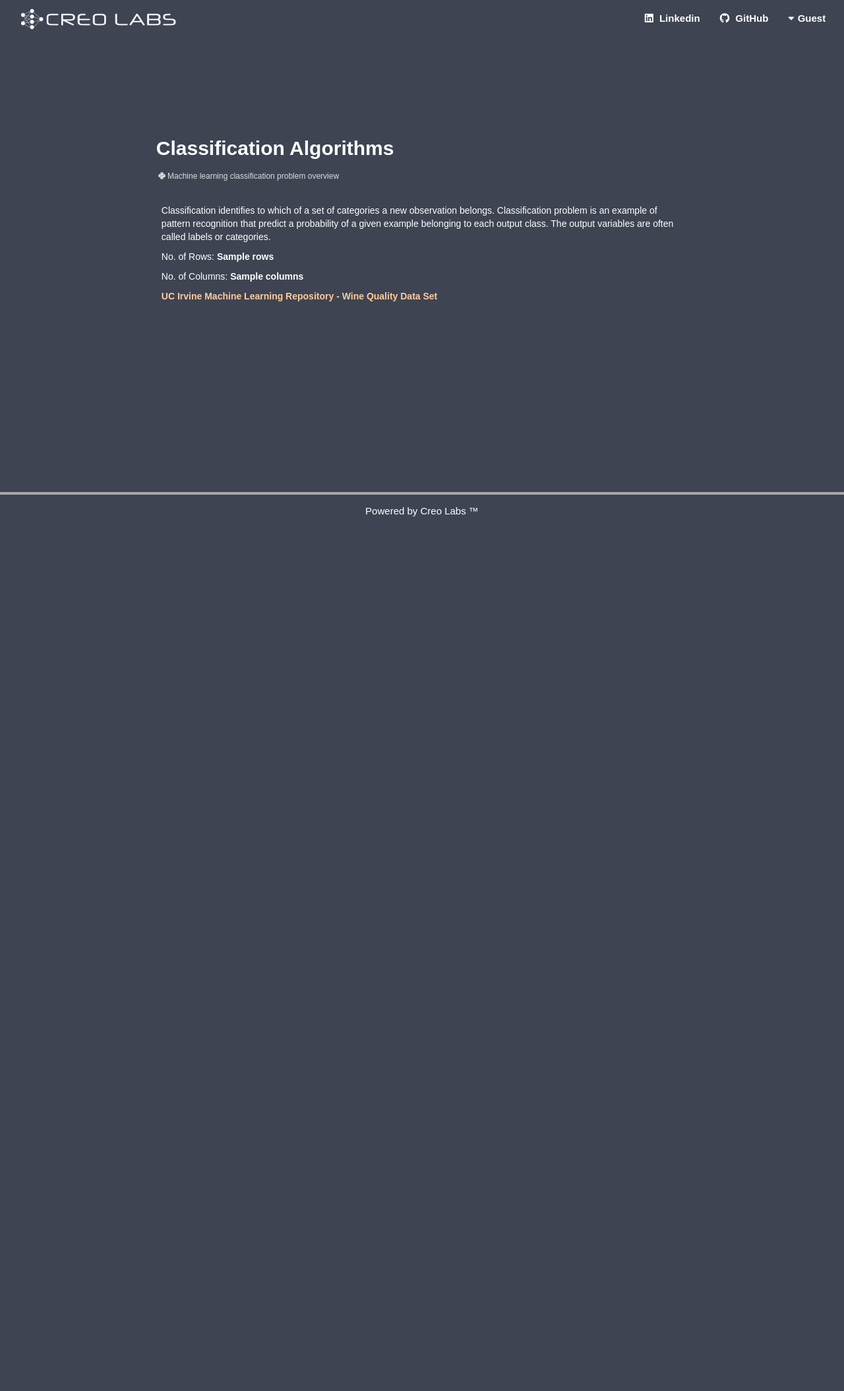
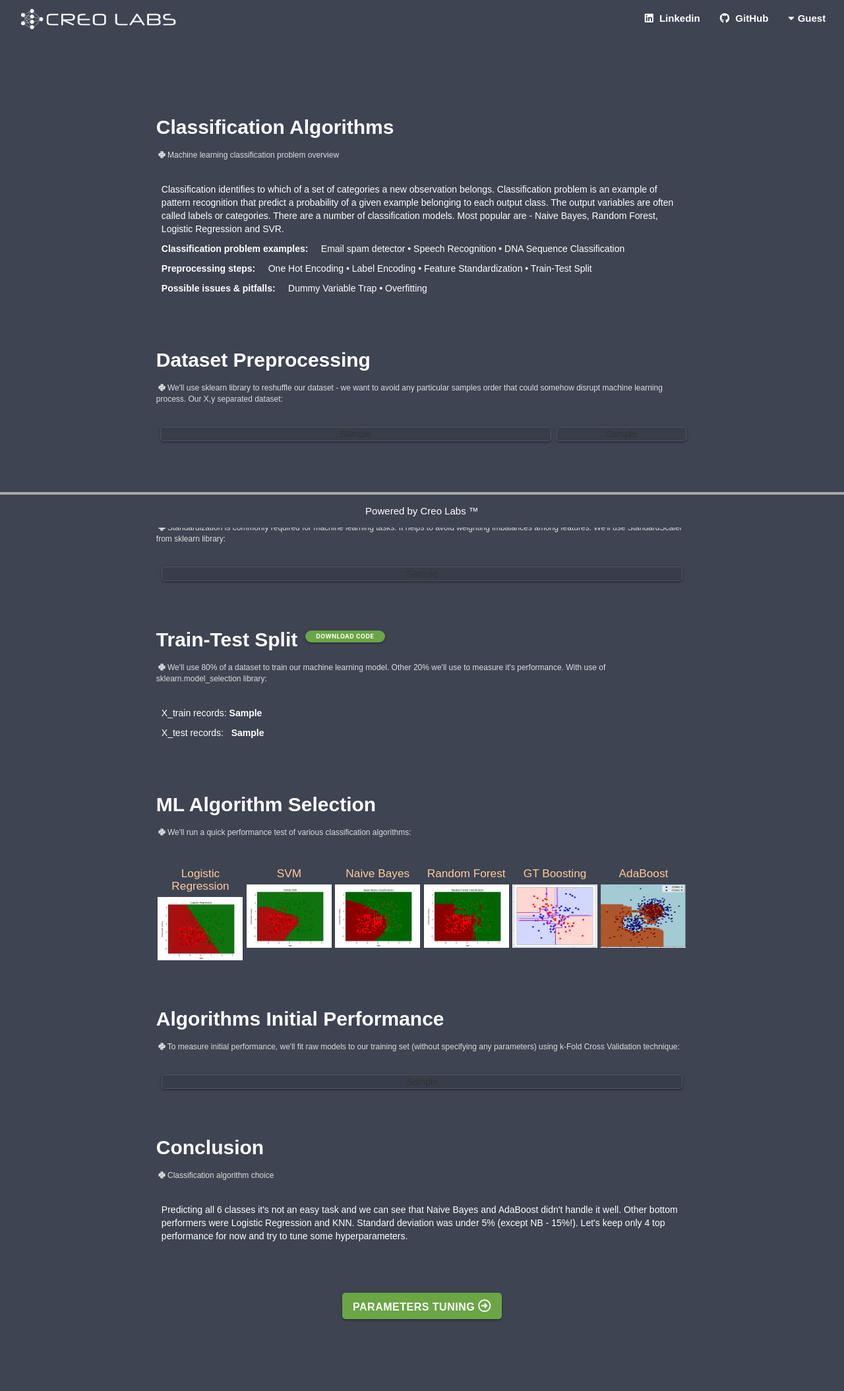
Before and after one commit to LukaszMalucha/Flask-Wine-Quality, a Flask app: template project/algorithms/templates/classifier_build.html in a window 1280 px wide. Shown: the whole page at 66% size. Before the commit the page ends 783 px from the top, so only its background shows below. Run offline with Flask 2, Linux system fonts and the light colour scheme; the template is opened without the code that fills it: most values are stand-ins (such as "Sample title", 1, 10 or a date in 2020); parts of the project's set-up code (start-up, migrations or seed data) failed here and were passed over; some libraries are stand-ins or nearby versions; some web fonts are replaced.

Commit message:
algorithm

```diff
--- a/project/algorithms/templates/classifier_build.html
+++ b/project/algorithms/templates/classifier_build.html
@@ -4,9 +4,6 @@
 {% block content %}
 <div class="row header">
     <div id="messageAlert" class="alert alert-message" role="alert">
-    </div>
-    <div id="messageError" class="alert alert-message" role="alert">
-
     </div>
 </div>
 
@@ -18,256 +15,136 @@
     <div class="row row-cards">
         <div class="card card-transparent">
             <p>Classification identifies to which of a set of categories a new observation belongs. Classification
-                problem is an example of pattern recognition that predict a probability of a given example belonging to
-                each output class. The output variables are often  called labels or categories.
+                problem is an example of pattern recognition that predict a probability of a given example belonging
+                to each output class. The output variables are often called labels or categories. There are a number of
+                classification models. Most popular are - Naive Bayes, Random Forest, Logistic Regression and SVR.
             </p>
-            <p>No. of Rows: <b>{{rows}}</b></p>
-            <p>No. of Columns: <b>{{columns}}</b></p>
-            <a target="_blank" href="https://archive.ics.uci.edu/ml/datasets/wine+quality">UC Irvine Machine Learning
-                Repository - Wine Quality Data Set</a>
+            <p><b>Classification problem examples: </b> &nbsp; &nbsp; Email spam detector • Speech Recognition • DNA Sequence Classification</p>
+            <p><b>Preprocessing steps: </b> &nbsp; &nbsp; One Hot Encoding • Label Encoding • Feature
+                Standardization • Train-Test Split</p>
+            <p><b>Possible issues & pitfalls: </b> &nbsp; &nbsp; Dummy Variable Trap • Overfitting </p>
         </div>
     </div>
+    <div class="row row-title">
+        <h3>Dataset Preprocessing</h3>
+        <p>&nbsp;<i class="fab fa-python"> </i> We'll use sklearn library to reshuffle our dataset - we want to avoid
+            any particular samples order that could somehow disrupt machine learning process. Our X,y separated dataset:
+        </p>
+    </div>
+    <div class="row row-cards">
+        <div class="col-md-9 plain-element">
+            <div class="card card-table">
+                {{X_head | safe}}
+            </div>
+        </div>
+        <div class="col-md-3 plain-element">
+            <div class="card card-table">
+                {{y_head | safe}}
+            </div>
+        </div>
+    </div>
+    <div class="row row-title">
+        <h3>Features Standardization</h3>
+        <p>&nbsp;<i class="fab fa-python"> </i> Standardization is commonly required for machine learning tasks. It
+            helps to avoid weighting imbalances among features. We'll use StandardScaler from sklearn library:</p>
+    </div>
+    <div class="row row-cards">
+        <div class="col-md-12 plain-element">
+            <div class="card card-table">
+                {{ X_transformed_df | safe }}
+            </div>
+        </div>
+    </div>
+    <div class="row row-title">
+        <div class="box">
+            <h3>Train-Test Split</h3>
+            <form action="{{url_for('algorithms.download_code', code_name='classifier_build') }}" method="GET"
+                  enctype="multipart/form-data">
+                 <button type="Download" class="btn button-inline">Download Code</button>
+            </form>
+        </div>
+        <p>&nbsp;<i class="fab fa-python"> </i> We'll use 80% of a dataset to train our machine learning model. Other
+            20% we'll use to measure it's performance. With use of sklearn.model_selection library:</p>
+    </div>
+    <div class="row row-cards">
+        <div class="card card-transparent">
+            <p>X_train records: <b>{{X_train_len}}</b></p>
+            <p>X_test records: &nbsp; <b>{{X_test_len}}</b></p>
+        </div>
+    </div>
+    <div class="row row-title">
+        <h3>ML Algorithm Selection</h3>
+        <p>&nbsp;<i class="fab fa-python"> </i> We'll run a quick performance test of various classification algorithms:
+        </p>
+    </div>
+    <div class="row row-cards">
+        <div class="col-md-2 plain-element">
+            <h6> Logistic Regression</h6>
+            <img src="/static/img/LR.gif" class="img-responsive plot"/>
+        </div>
+        <div class="col-md-2 plain-element">
+            <h6> SVM</h6>
+            <img src="/static/img/KSVM.gif" class="img-responsive plot"/>
+        </div>
+        <div class="col-md-2 plain-element">
+            <h6> Naive Bayes</h6>
+            <img src="/static/img/NB.gif" class="img-responsive plot"/>
+        </div>
+        <div class="col-md-2 plain-element">
+            <h6> Random Forest</h6>
+            <img src="/static/img/RFC.gif" class="img-responsive plot"/>
+        </div>
+        <div class="col-md-2 plain-element">
+            <h6> GT Boosting</h6>
+            <img src="/static/img/GTB.gif" class="img-responsive plot"/>
+        </div>
+        <div class="col-md-2 plain-element">
+            <h6>AdaBoost</h6>
+            <img src="/static/img/AB.gif" class="img-responsive plot"/>
+        </div>
+    </div>
+    <div class="row row-title">
+        <h3>Algorithms Initial Performance</h3>
+        <p>&nbsp;<i class="fab fa-python"> </i> To measure initial performance, we'll fit raw models to our training set
+            (without specifying any parameters) using k-Fold Cross Validation technique:
+        </p>
+    </div>
+    <div class="row row-cards">
+        <div class="col-md-12 plain-element">
+            <div class="card card-table">
+                {{ accuracies_initial | safe }}
+            </div>
+        </div>
+    </div>
+    <div class="row row-title">
+        <h3>Conclusion</h3>
+        <p>&nbsp;<i class="fab fa-python"> </i> Classification algorithm choice
+        </p>
+    </div>
+    <div class="row row-cards">
+        <div class="card card-transparent">
+            <p>Predicting all 6 classes it's not an easy task and we can see that Naive Bayes and AdaBoost
+                didn't handle it well. Other bottom performers were Logistic Regression and KNN. Standard
+                deviation was under 5% (except NB - 15%!). Let's keep only 4 top performance for now and try to tune
+                some hyperparameters.</p>
+        </div>
+    </div>
+<div class="row row-cards">
+              <a href="{{ url_for('algorithms.classifier_fit') }}" class="btn btn-navigation"
+               id="navigation"><span>Parameters Tuning <i class="far fa-arrow-alt-circle-right"></i></span></a>
 
+</div>
 
+<div class="row row-cards"> </div>
 </div>
 
 
 {% endblock %}
 
-
-<div class="card text-center" id="main_card">
-    <br>
-    <h1>Classification Overview</h1>
-    <br>
-    <div class="row"></div>
-    <div class="row">
-        <div class="col-md-12 text-center" id="desc_col">
-            <div class="card" id="description_card">
-                <div class="row text-center">
-                    <div class="col-md-3 text-left" id="text_card">
-                        <h2>Overview:</h2>
-                        <p>
-                        </p>
-                    </div>
-                    <div class="col-md-3 text-left" id="text_card">
-
-                        <h2>Real life example:</h2>
-                        <li>Email spam detector</li>
-                        <li>Handwritten Digit Recognition.</li>
-                        <li>Speech Recognition.</li>
-                        <li>DNA Sequence Classification.</li>
-                    </div>
-                    <div class="col-md-2 text-left" id="text_card">
-                        <h2>Preprocessing:</h2>
-
-                        <li> One Hot Encoding</li>
-                        <li> Label Encoding</li>
-                        <li> StandardScaler</li>
-                        <li> Train-Test Split</li>
-
-                    </div>
-                    <div class="col-md-2 text-left" id="text_card">
-                        <h2>Possible issues:</h2>
-                        <li> Dummy Variable Trap</li>
-                        <li> Overfitting</li>
-
-                    </div>
-                    <div class="col-md-2 text-left" id="text_card">
-                        <h2>Read more:</h2>
-                        <li><a target="_blank"
-                               href="https://machinelearningmastery.com/classification-versus-regression-in-machine-learning/">Machine
-                            Learning Mastery</a></li>
-                        <li><a target="_blank"
-                               href="https://www.geeksforgeeks.org/regression-classification-supervised-machine-learning/">GeeksforGeeks</a>
-                        </li>
-                        <li><a target="_blank" href="https://www.youtube.com/watch?v=f7YB73F0zDo">ML Introduction:
-                            Classification</a></li>
-                        <li><a target="_blank"
-                               href="https://www.datascience.com/blog/regression-and-classification-machine-learning-algorithms">Regression
-                            vs. Classification</a></li>
-                    </div>
-                </div>
-            </div>
+<div class="box">
+            <h3>Conclusion</h3>
+            <form action="{{url_for('algorithms.download_code', code_name='classifier_build') }}" method="GET"
+                  enctype="multipart/form-data">
+                 <button type="Download" class="btn button-inline">Download Code</button>
+            </form>
         </div>
-    </div>
-    <div class="row"></div>
-    <div class="row"></div>
-    <br>
-    <h1>Dataset Preprocessing</h1>
-    <br>
-    <div class="row">
-        <div class="col-md-12 text-center" id="desc_col">
-
-            <div class="card" id="description_card">
-                <div class="row text-center">
-                    <div class="col-md-12 text-center" id="text_card">
-                        <h2>Dataset shuffle, separating labels & features</h2>
-                        <br>
-                        <br>
-                        <p>We'll use sklearn library to reshuffle our dataset - we want to avoid any particular samples
-                            order that could somehow disrupt machine learning process. Our X,y separated dataset:</p>
-                        <br>
-                        <div class="col-md-8 text-center">
-                            <h2 style="color: #800000">X (features)</h2>
-                            <br> {{X_head | safe}}
-                        </div>
-                        <div class="col-md-1 text-left"></div>
-                        <div class="col-md-2 text-center">
-                            <h2 style="color: #800000">y (label)</h2>
-                            <br> {{y_head | safe}}
-                        </div>
-                    </div>
-                </div>
-            </div>
-            <br>
-        </div>
-
-        <div class="col-md-12 text-center" id="desc_col">
-            <div class="card" id="description_card">
-                <div class="row text-center">
-                    <div class="col-md-12 text-center" id="text_card">
-                        <h2>Features Standardisation</h2>
-                        <br>
-                        <br>
-                        <p>Standardization is commonly required for machine learning tasks. It helps to avoid weighting
-                            imbalances among features. We'll use StandardScaler from sklearn library:</p>
-                        <br> {{ X_transformed_df | safe }}
-                    </div>
-                </div>
-            </div>
-            <br>
-        </div>
-        <div class="col-md-12 text-center" id="desc_col">
-            <div class="card" id="description_card">
-                <div class="row text-center">
-                    <div class="col-md-12 text-center" id="text_card">
-                        <h2>Train/Test split</h2>
-                        <br>
-                        <p>We'll use 80% of a dataset to train our machine learning model. Other 20% we'll use to
-                            measure it's performance. With use of sklearn.model_selection library:</p>
-                        <br>
-                        <br>
-                        <div class="col-md-1 text-left"></div>
-                        <div class="col-md-5 text-center">
-                            <h2 style="color: #800000">X_train records:</h2>
-                            <h2>{{X_train_len}}</h2>
-                        </div>
-                        <div class="col-md-5 text-center">
-                            <h2 style="color: #800000">X_test records:</h2>
-                            <h2>{{X_test_len}}</h2>
-                        </div>
-                    </div>
-                </div>
-            </div>
-            <br>
-        </div>
-    </div>
-    <br>
-    <h1>ML Algorithm Selection</h1>
-    <br>
-    <div class="row">
-        <div class="card" id="description_card">
-            <div class="row text-center">
-                <div class="col-md-12 text-center" id="text_card">
-                    <h2>Classification Algorithms</h2>
-                    <br>
-                    <p> We'll run a quick performance test of various classification algorithms:
-                    </p>
-                </div>
-            </div>
-        </div>
-    </div>
-    <div class="row">
-        <div class="col-md-2 text-center">
-            <div class="card" id="description_card">
-                <h2> Logistic Regression</h2>
-                <img src="/static/img/LR.gif" class="img-responsive"/>
-            </div>
-        </div>
-        <div class="col-md-2 text-center">
-            <div class="card" id="description_card">
-                <h2> SVM</h2>
-                <img src="/static/img/KSVM.gif" class="img-responsive"/>
-            </div>
-        </div>
-        <div class="col-md-2 text-center">
-            <div class="card" id="description_card">
-                <h2> Naive Bayes (Gaussian)</h2>
-                <img src="/static/img/NB.gif" class="img-responsive"/>
-            </div>
-        </div>
-        <div class="col-md-2 text-center">
-            <div class="card" id="description_card">
-                <h2> Random Forest</h2>
-                <img src="/static/img/RFC.gif" class="img-responsive"/>
-            </div>
-        </div>
-        <div class="col-md-2 text-center">
-            <div class="card" id="description_card">
-                <h2> Gradient Tree Boosting</h2>
-                <img src="/static/img/GTB.gif" class="img-responsive"/>
-            </div>
-        </div>
-        <div class="col-md-2 text-center">
-            <div class="card" id="description_card">
-                <h2>AdaBoost</h2>
-                <img src="/static/img/AB.gif" class="img-responsive"/>
-            </div>
-        </div>
-    </div>
-    <div class="row">
-        <div class="card" id="description_card">
-            <div class="row text-center">
-                <div class="col-md-12 text-center" id="text_card">
-                    <h2>Algorithms Initial Performance</h2>
-                    <br>
-                    <br>
-                    <p>To measure initial performance, we'll fit raw models to our training set (without specifying any
-                        parameters) using k-Fold Cross Validation technique:</p>
-                    <div class="col-md-2 text-left"></div>
-                    <div class="col-md-8 text-center">
-
-                        <br> {{ accuracies_initial | safe }}
-                    </div>
-                </div>
-            </div>
-        </div>
-    </div>
-    <div class="row">
-        <div class="card" id="description_card">
-            <div class="row text-center">
-                <div class="col-md-12 text-center" id="text_card">
-                    <h2>Conclusion</h2>
-                    <br>
-                    <p> Predicting all 6 classes it's not an easy task and we can see that Naive Bayes and AdaBoost
-                        didn't handle it well. Other bottom performers were Logistic Regression and KNN. Standard
-                        deviation was under 5% (except NB - 15%!).<br> Let's
-                        keep only 4 top performance for now and try to tune some hyperparameters.
-                    </p>
-
-                </div>
-
-                <div class="col-md-12 text-center" id="text_card">
-                    <br>
-                    <h2>Download Code for this Section</h2>
-                    <br>
-                    <form action="{{url_for('algorithms.download_code', code_name='classifier_build') }}" method="GET"
-                          enctype="multipart/form-data">
-                        <button type="Download" class="btn btn-default" id="button-download">Download</button>
-                    </form>
-                </div>
-            </div>
-        </div>
-    </div>
-    <br>
-    <div class="row">
-        <div class="row text-center">
-            <a href="{{ url_for('algorithms.classifier_fit') }}" class="waves-effect waves-light btn-large"
-               id="navigation">Parameters Tuning</a>
-        </div>
-    </div>
-    <div class="row"></div>
-    <div class="row"></div>
-
-
-</div>
--- a/project/algorithms/templates/summary.html
+++ b/project/algorithms/templates/summary.html
@@ -3,9 +3,6 @@
 {% block content %}
 <div class="row header">
     <div id="messageAlert" class="alert alert-message" role="alert">
-    </div>
-    <div id="messageError" class="alert alert-message" role="alert">
-
     </div>
 </div>
 
@@ -72,7 +69,7 @@
     </div>
     <div class="row row-cards">
         <div class="col-md-6 plain-element">
-            <div class="card card-table">
+            <div class="card card-plot">
                 <canvas id="qualityChart"></canvas>
             </div>
         </div>
--- a/static/css/custom-styles.css
+++ b/static/css/custom-styles.css
@@ -82,9 +82,12 @@
 .box {
    display: flex;
    align-items:center;
-   margin-bottom: 10px;
+
 }
 
+h6 {
+    color: #FFCB9A;
+}
 
 
 /*------------------------------------------------------------------------------
--- a/static/css/data.css
+++ b/static/css/data.css
@@ -75,9 +75,17 @@
     width: 98%;
     margin: auto;
     border: 1px solid #515663;
-    min-height: 350px;
 }
 
+
+.card-plot {
+    background: #373d49;
+    border-radius: 5px;
+    width: 98%;
+    margin: auto;
+    border: 1px solid #515663;
+    min-height: 340px;
+}
 
 
 .card-data {
@@ -116,10 +124,8 @@
 ------------------------------------------------------------------------------*/
 
 .plot {
-     width: 98%;
+     width: 96%;
      margin: auto;
-
-
 }
 
 
```
